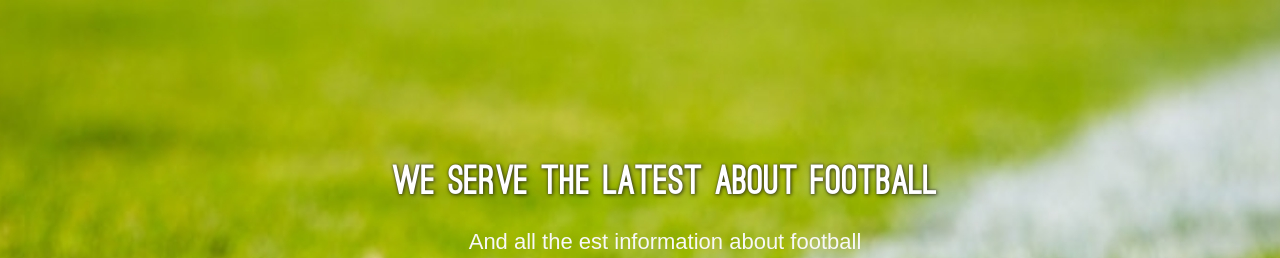
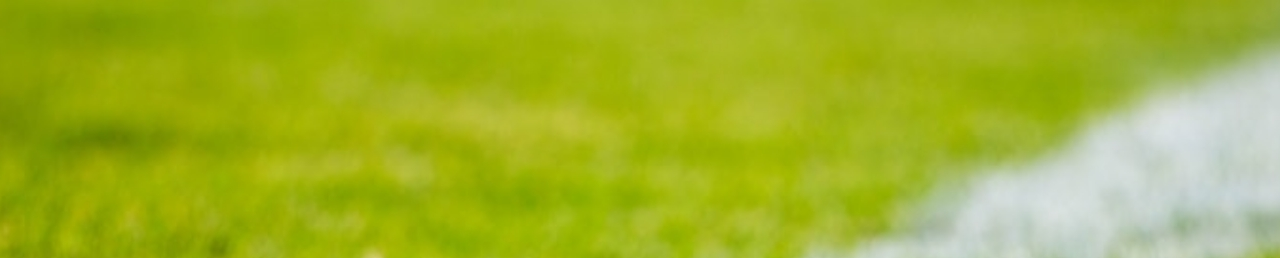
Before and after one commit to Davoboss1/JustFootball, a Django app: template home/templates/home/index.html in a window 1280 px wide. Shown: the top 258 px of the page. Run offline with Django 3.2, Linux system fonts and the light colour scheme; the template is opened without the code that fills it, so the values that code supplies are empty; some libraries are stand-ins or nearby versions.

Commit message:
Index Changed

```diff
--- a/home/templates/home/index.html
+++ b/home/templates/home/index.html
@@ -159,34 +159,7 @@ style="display:flex;">
           <div class="span12">
             <div id="sequence">
               <ul>
-                <li class="animate-in">
-                  <div class="info letter-container">
-                    <h2  class="fade">Welcome to JustFootball</h2>
 
-                  </div>
-                  <h4 class="subtitle">Where you can see all the latest about football</h4>
-                  <div class="bottomup">
-                    <img src=" {% static 'img/slider/parallax/img2.jpg' %} " alt="Next">
-                  </div>
-                </li>
-                <li class="animate-in">
-                  <div class="info letter-container">
-                    <h2 class="fade"  style="font-size:40px;">We serve the latest about football</h2>
-                  </div>
-                  <h4 class="subtitle">And all the  est information about football</h4>
-                  <div class="lefttop">
-                    <img src=" {% static 'img/slider/parallax/img1.png' %}" alt="">
-                  </div>
-                </li>
-                <li class="animate-in">
-                  <div class="info letter-container">
-                    <h2 class="fade">With latest Scores</h2>
-                  </div>
-                  <h4 class="subtitle">And Latest Scores and fixtures</h4>
-                  <div class="righttop">
-                    <img src="{% static 'img/slider/parallax/imgg.png' %}" alt="">
-                  </div>
-                </li>
                 {% for slide in slider %}
                 <li class="animate-in">
                   <div class="info letter-container">
```
